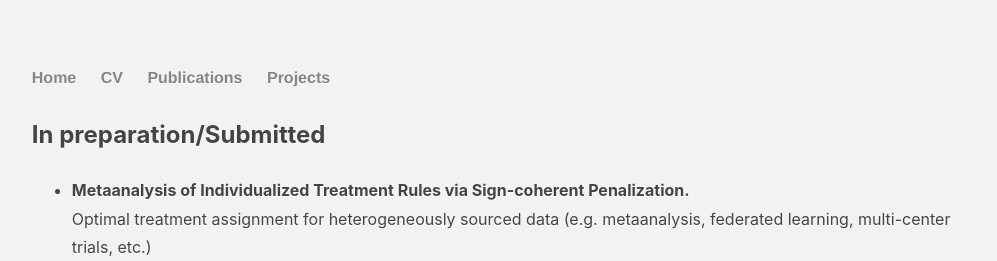
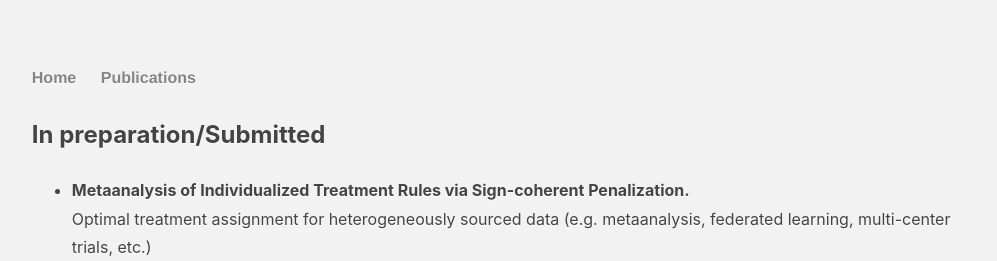
Before and after one commit to jay-jojo-cheng/jay-jojo-cheng.github.io, a Jekyll site: the page built from publications.md, in a window 1280 px wide. Shown: the top 261 px of the page, without its empty margins (141-1138 px from the left). Built offline with Jekyll 4.4.1, drawn with Linux system fonts in a browser that asks for light colours.

Commit message:
Update default.html

```diff
--- a/_layouts/default.html
+++ b/_layouts/default.html
@@ -9,9 +9,9 @@
 		<nav>
     		<ul>
         		<li><a href="/">Home</a></li>
-        		<li><a href="/cv">CV</a></li>
+        		<!-- <li><a href="/cv">CV</a></li> -->
 			<li><a href="/publications">Publications</a></li>
-			<li><a href="/projects">Projects</a></li>
+			<!-- <li><a href="/projects">Projects</a></li> -->
     		</ul>
 		</nav>
 		<div class="container">
```
